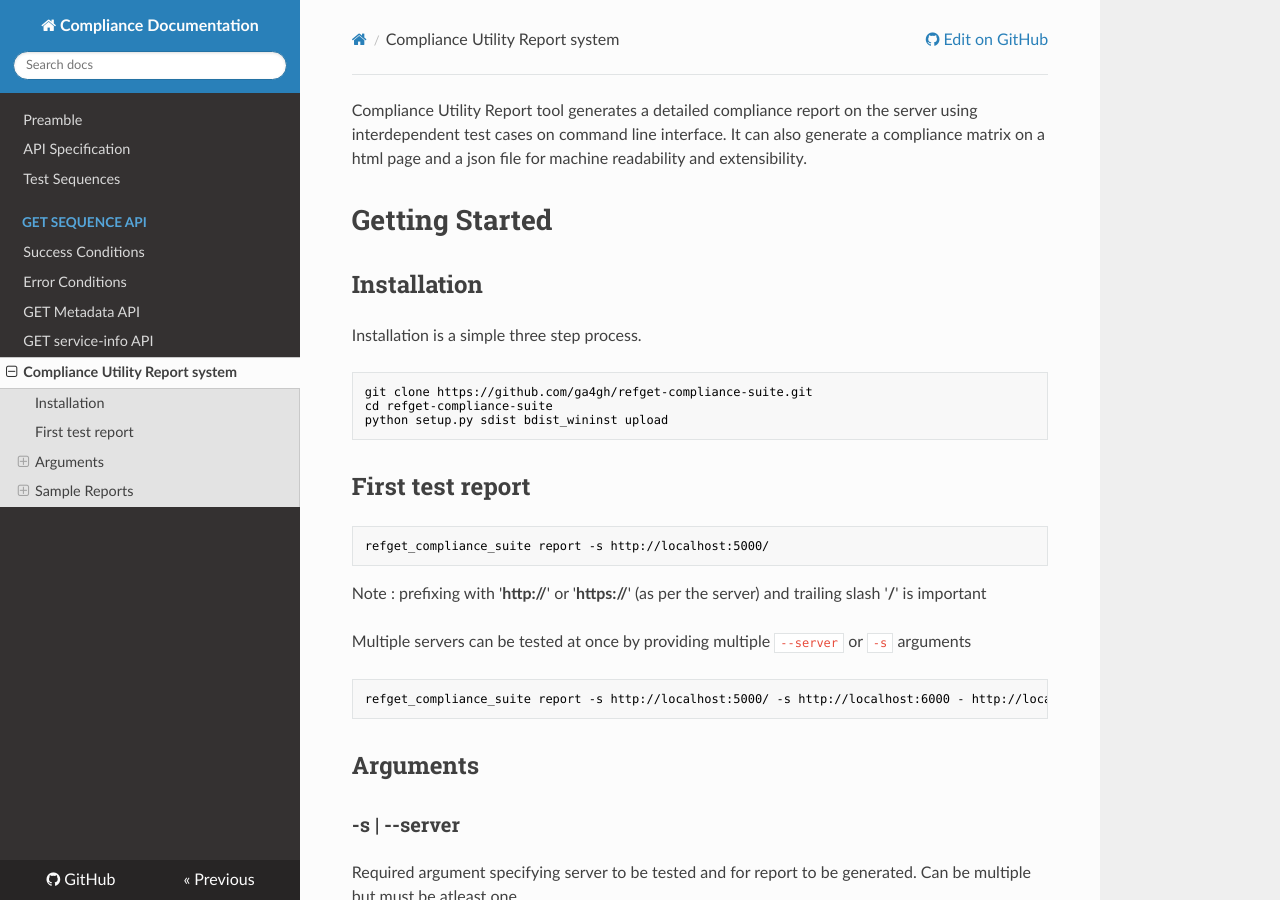
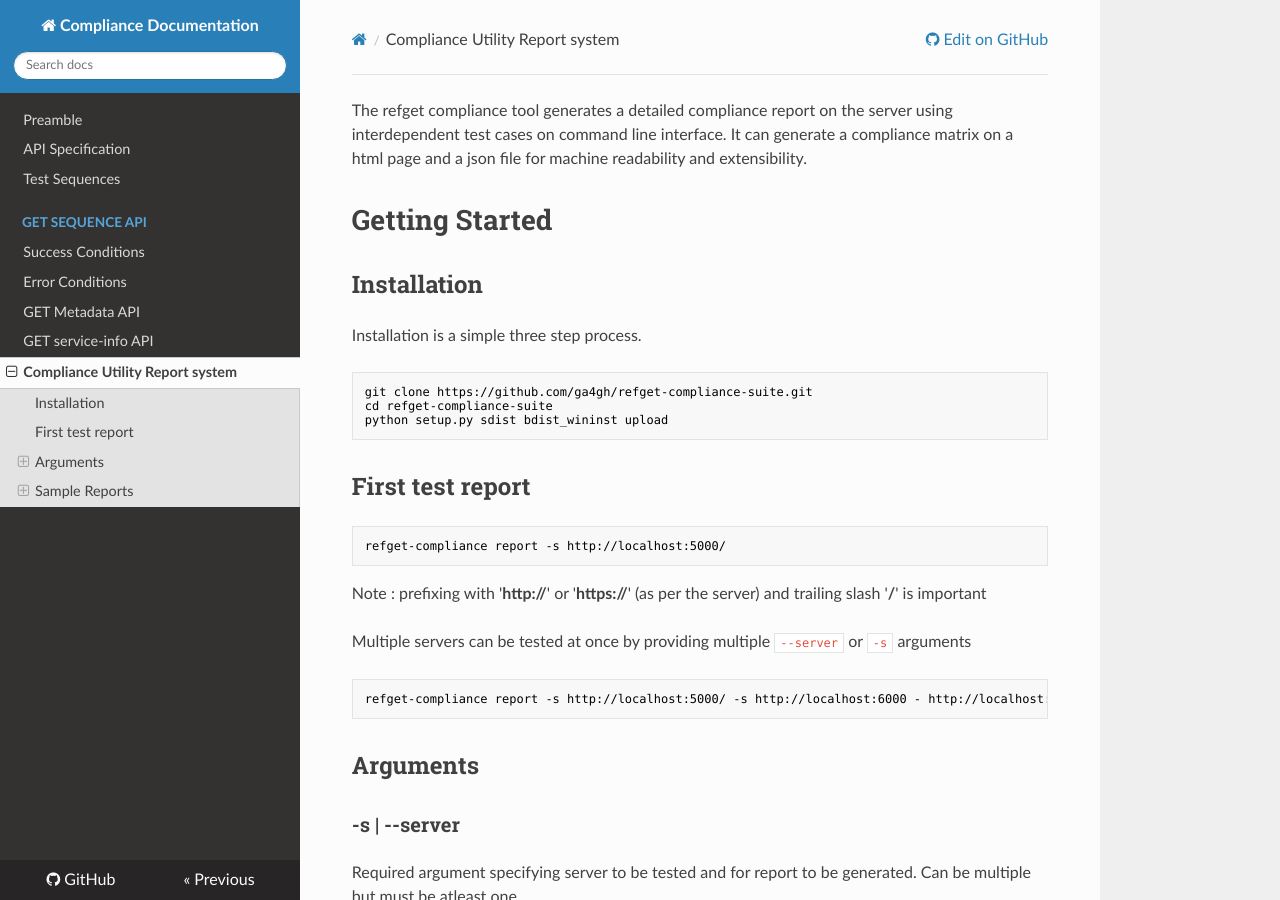
Before and after one commit to ga4gh/refget-compliance-suite, an MkDocs documentation site: the page built from docs/utility.md, in a window 1280 px wide and 900 px high. Built offline with MkDocs 1.6.1, drawn with Linux system fonts in a browser that asks for light colours; nearby versions of some CDN libraries; old or Windows-style settings are respelled for this version of MkDocs.

Commit message:
Change binary and project name because PyPI doesn't allow us to reuse a name!

````diff
--- a/docs/utility.md
+++ b/docs/utility.md
@@ -1,4 +1,4 @@
-Compliance Utility Report tool generates a detailed compliance report on the server using interdependent test cases on command line interface. It can also generate a compliance matrix on a html page and a json file for machine readability and extensibility.
+The refget compliance tool generates a detailed compliance report on the server using interdependent test cases on command line interface. It can generate a compliance matrix on a html page and a json file for machine readability and extensibility.
 
 # Getting Started
 
@@ -14,14 +14,14 @@ python setup.py sdist bdist_wininst upload
 ## First test report
 
 ```base
-refget_compliance_suite report -s http://localhost:5000/
+refget-compliance report -s http://localhost:5000/
 ```
 Note : prefixing with '**http://**' or '**https://**' (as per the server) and trailing slash '**/**' is important
 
 Multiple servers can be tested at once by providing multiple `--server` or `-s` arguments
 
 ```base
-refget_compliance_suite report -s http://localhost:5000/ -s http://localhost:6000 - http://localhost:7000
+refget-compliance report -s http://localhost:5000/ -s http://localhost:6000 - http://localhost:7000
 ```
 
 ## Arguments
--- a/setup.py
+++ b/setup.py
@@ -16,7 +16,7 @@ install_requires = ['requests', 'click']
 
 
 setuptools.setup(
-    name="refget-compliance-suite",
+    name="refget-compliance",
     version="1.0.0",
     author="Somesh Chaturvedi",
     author_email="somesh.08.96@gmail.com",
@@ -29,7 +29,7 @@ setuptools.setup(
     install_requires=install_requires,
     entry_points='''
         [console_scripts]
-        refget-compliance-suite=compliance_suite.cli:main
+        refget-compliance=compliance_suite.cli:main
     ''',
     classifiers=(
         "Programming Language :: Python :: 3",
````
Also changed, not shown: README.md (+6 -6 lines).
